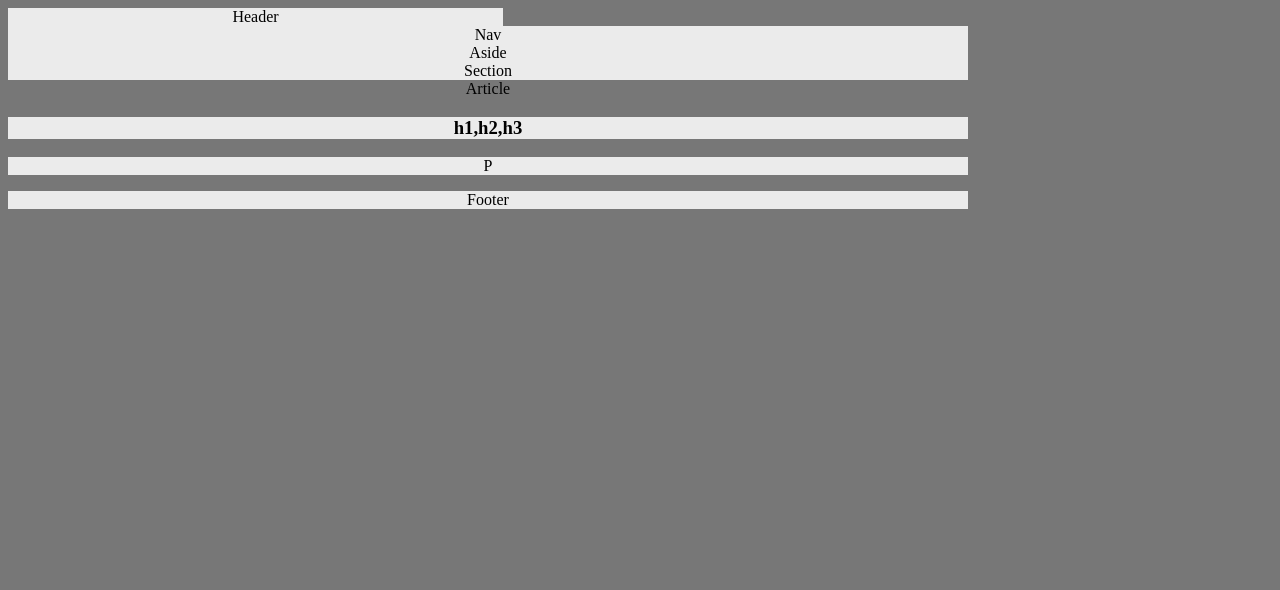
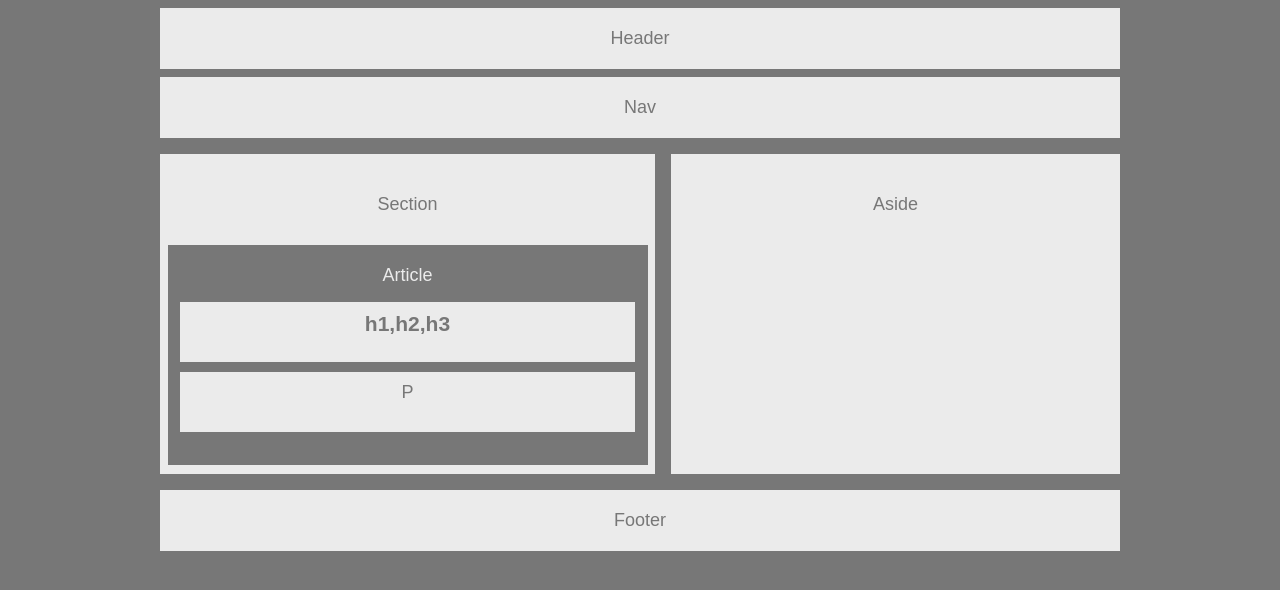
Before and after one commit to KhalilAmin/HW-Wireframe, a plain HTML site: page index.html in a window 1280 px wide. Drawn offline with Linux system fonts and the light colour scheme.

Commit message:
completed

```diff
--- a/index.html
+++ b/index.html
@@ -10,6 +10,7 @@
 <body>
     <header>Header</header>
     <nav>Nav</nav>
+    <div class="content">
         <aside>Aside</aside>
         <section>Section
             <article>Article
@@ -17,6 +18,7 @@
                 <p>P</p>
             </article>
         </section>
+    </div>
     <footer>Footer</footer>
 </body>
 </html>
--- a/style.css
+++ b/style.css
@@ -1,38 +1,82 @@
 body {
     background-color: #777;
-    width: 960px;
+    font-family: arial;
+    font-size: 18px;
+    color: #777;
 }
 header {
     background-color: #ebebeb;
     text-align: center;
-    width: 495px;
+    width: 960px;
+    margin: 0 auto;
+    padding: 20px 0;
+    margin-bottom: 8px;
 }
 nav {
     background-color: #ebebeb;
     text-align: center;
+    width: 960px;
+    margin: 0 auto;
+    padding: 20px 0;
+    margin-bottom: 16px;
+}
+.content {
+    width: 960px;
+    margin: 0 auto;
 }
 aside {
     background-color: #ebebeb;
     text-align: center;
+    padding-top: 40px;
+    width: 449px;
+    height: 280px;
+    float: right;
 }
 section {
     background-color: #ebebeb;
     text-align: center;
+    padding-top: 40px;
+    width: 495px;
+    height: 280px;
+    float: left;
+    margin-bottom: 16px;
 }
 article {
     background-color: #777;
+    color: #ebebeb;
     text-align: center;
+    padding-top: 20px;
+    width: 480px;
+    height: 200px;
+    margin: 0 auto;
+    margin-top: 30px;
+
 }
 h1{
     background-color: #ebebeb;
+    color: #777;
     text-align: center;
+    padding: 10px 0;
+    width: 455px;
+    height: 40px;
+    margin: 0 auto;
+    margin-bottom: 10px;
+    margin-top: 16px;
 }
 p {
     background-color: #ebebeb;
+    color: #777;
     text-align: center;
+    padding:10px 0;
+    width: 455px;
+    height: 40px;
+    margin: auto;
 }
 footer {
     background-color: #ebebeb;
     text-align: center;
-
+    width: 960px;
+    margin: 0 auto;
+    padding: 20px 0;
+    clear: both;
 }
```
Lines whose indentation alone changed are shown as unchanged.
